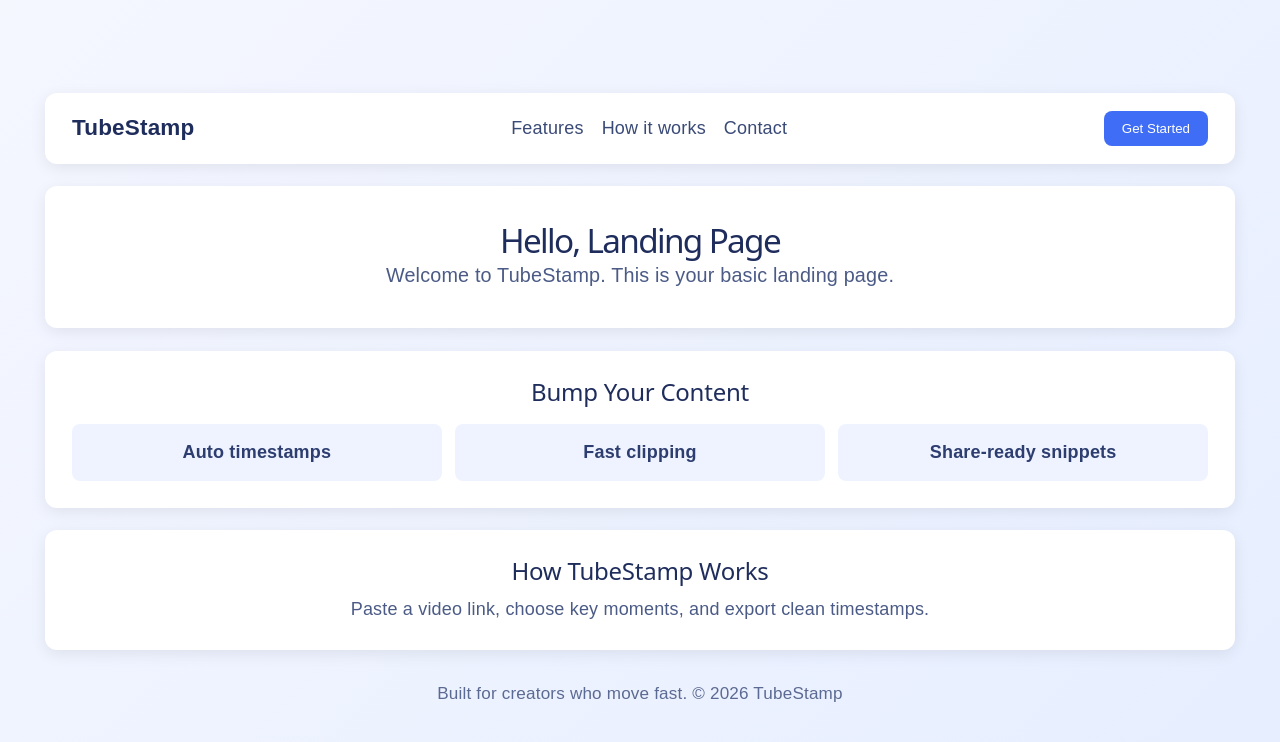
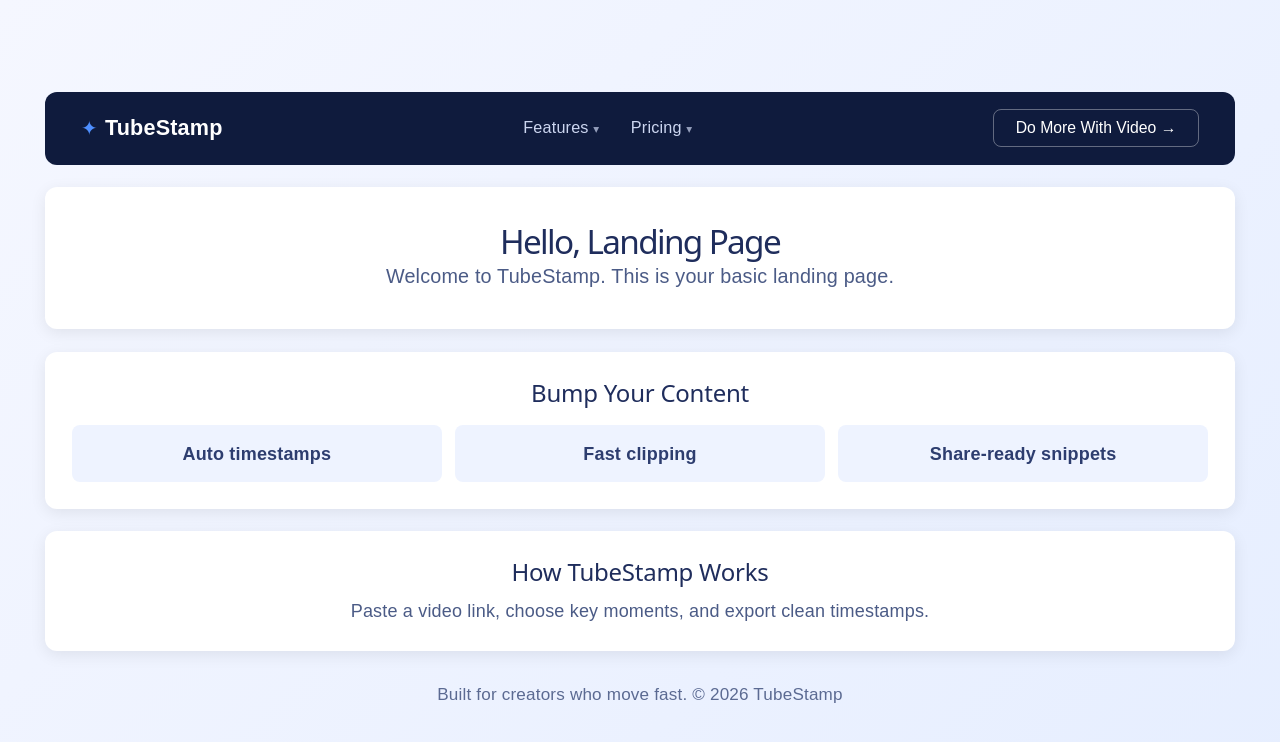
Before and after one commit to KwandileMgenge/tubestampprod, a React (Vite) app: page / in a window 1280 px wide. Shown: the top 742 px of the page. Built offline with nearby package versions, Linux system fonts and the light colour scheme.

Commit message:
NavBar styling rendered

```diff
--- a/src/unAuth/components/NavBar.css
+++ b/src/unAuth/components/NavBar.css
@@ -3,34 +3,86 @@
   align-items: center;
   justify-content: space-between;
   gap: 1rem;
-  padding: 1rem 1.5rem;
-  background-color: #ffffff;
+  padding: 0.85rem 2rem;
+  background-color: #0f1b3d;
   border-radius: 12px;
-  box-shadow: 0 4px 16px rgba(0, 0, 0, 0.08);
 }
 
 .nav-brand {
-  font-size: 1.25rem;
+  display: flex;
+  align-items: center;
+  gap: 0.4rem;
+  font-size: 1.2rem;
   font-weight: 700;
-  color: #1f2d5c;
+  color: #ffffff;
+  white-space: nowrap;
+}
+
+.nav-logo-icon {
+  color: #4e8fff;
+  font-size: 1.1rem;
 }
 
 .nav-links {
   display: flex;
-  gap: 1rem;
+  gap: 0.25rem;
 }
 
 .nav-links a {
-  color: #3a4a77;
+  color: #ccd6f0;
   text-decoration: none;
-  font-weight: 500;
+  font-size: 0.9rem;
+  font-weight: 400;
+  padding: 0.4rem 0.75rem;
+  border-radius: 6px;
+  transition: background 0.15s;
 }
 
-.nav-btn {
+.nav-links a:hover {
+  background-color: rgba(255, 255, 255, 0.08);
+  color: #ffffff;
+}
+
+.nav-chevron {
+  font-size: 0.65rem;
+  opacity: 0.7;
+}
+
+.nav-actions {
+  display: flex;
+  align-items: center;
+  gap: 0.6rem;
+}
+
+.nav-btn-login {
+  background-color: #f5c542;
+  color: #1a1a1a;
   border: none;
-  background-color: #3f6df5;
+  padding: 0.5rem 1.2rem;
+  border-radius: 8px;
+  font-size: 0.875rem;
+  font-weight: 600;
+  cursor: pointer;
+  transition: opacity 0.15s;
+}
+
+.nav-btn-login:hover {
+  opacity: 0.9;
+}
+
+.nav-btn-cta {
+  background-color: transparent;
   color: #ffffff;
-  padding: 0.55rem 1rem;
+  border: 1.5px solid rgba(255, 255, 255, 0.35);
+  padding: 0.5rem 1.2rem;
   border-radius: 8px;
+  font-size: 0.875rem;
+  font-weight: 500;
   cursor: pointer;
+  transition: background 0.15s, border-color 0.15s;
 }
+
+.nav-btn-cta:hover {
+  background-color: rgba(255, 255, 255, 0.08);
+  border-color: rgba(255, 255, 255, 0.6);
+}
--- a/src/unAuth/components/NavBar.jsx
+++ b/src/unAuth/components/NavBar.jsx
@@ -3,15 +3,17 @@ import "./NavBar.css";
 const NavBar = () => {
   return (
     <header className="nav-bar">
-      <div className="nav-brand">TubeStamp</div>
+      <div className="nav-brand">
+        <span className="nav-logo-icon">✦</span>
+        TubeStamp
+      </div>
       <nav className="nav-links">
-        <a href="#features">Features</a>
-        <a href="#how-it-works">How it works</a>
-        <a href="#contact">Contact</a>
+        <a href="#features">Features <span className="nav-chevron">▾</span></a>
+        <a href="#pricing">Pricing <span className="nav-chevron">▾</span></a>
       </nav>
-      <button className="nav-btn" type="button">
-        Get Started
-      </button>
+      <div className="nav-actions">
+        <button className="nav-btn-cta" type="button">Do More With Video →</button>
+      </div>
     </header>
   );
 };
```
